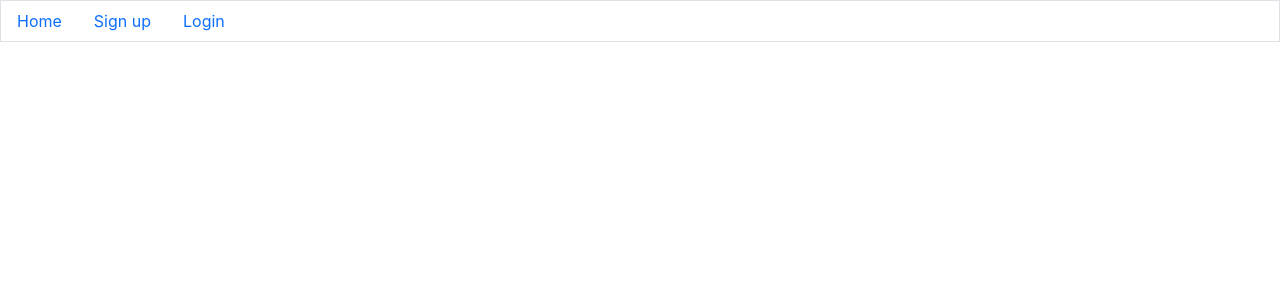
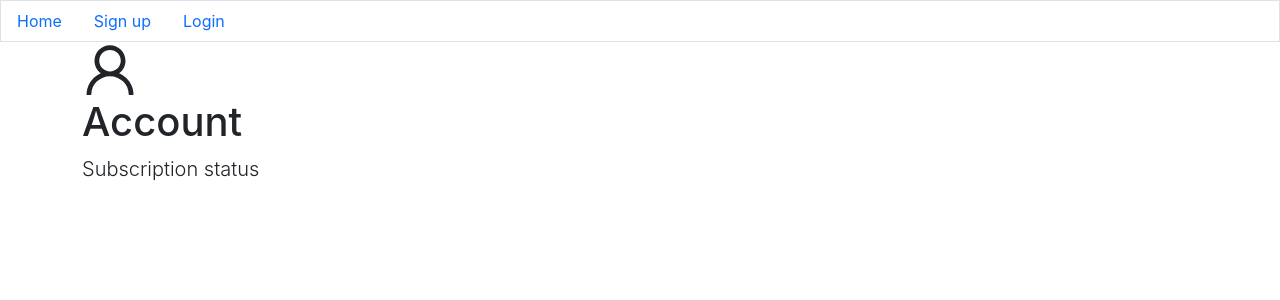
Before and after one commit to Engr-Aman-Sandhu/Subscription-App, a React (Create React App) app in the folder client/: page /account in a window 1280 px wide. Shown: the top 300 px of the page. Built offline with nearby package versions, Linux system fonts and the light colour scheme; no server answers.

Commit message:
Create Account Page

```diff
--- a/client/src/App.js
+++ b/client/src/App.js
@@ -8,6 +8,7 @@ import Register from './pages/Register';
 import Login from './pages/Login';
 import StripeSuccess from './pages/stripe-success';
 import StripeCancel from './pages/stripe-cancel';
+import Account from './pages/Account';
 
 function App() {
   return (
@@ -25,6 +26,7 @@ function App() {
         <Route exact path="/login" component={Login} />
         <AuthRoute exact path="/stripe/success" component={StripeSuccess} />
         <AuthRoute exact path="/stripe/cancel" component={StripeCancel} />
+        <Route exact path="/account" component={Account} />
       </Switch>
     </Router>
   );
--- /dev/null
+++ b/client/src/Pages/Account.js
@@ -0,0 +1,16 @@
+import React from 'react';
+import { UserOutlined } from '@ant-design/icons';
+
+const Account = ({ history }) => {
+  return (
+    <div className="container">
+      <div className="row">
+        <UserOutlined className="display-4" />
+        <h1>Account</h1>
+        <p className="lead pb-4">Subscription status</p>
+      </div>
+    </div>
+  );
+};
+
+export default Account;
```
